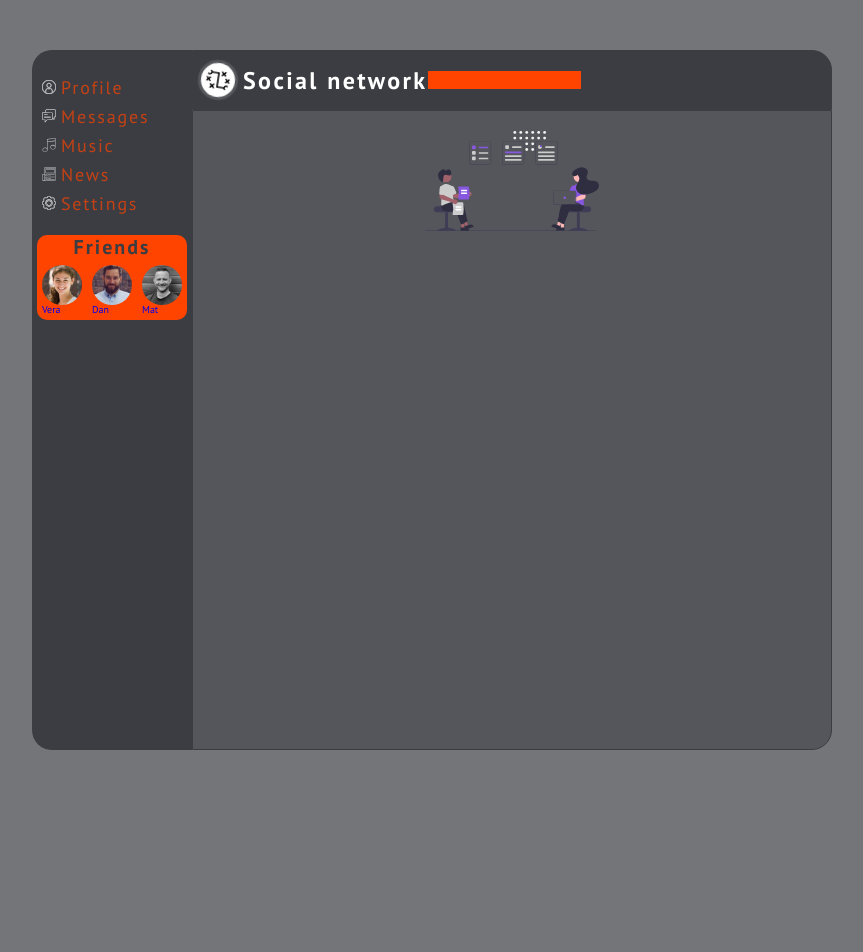
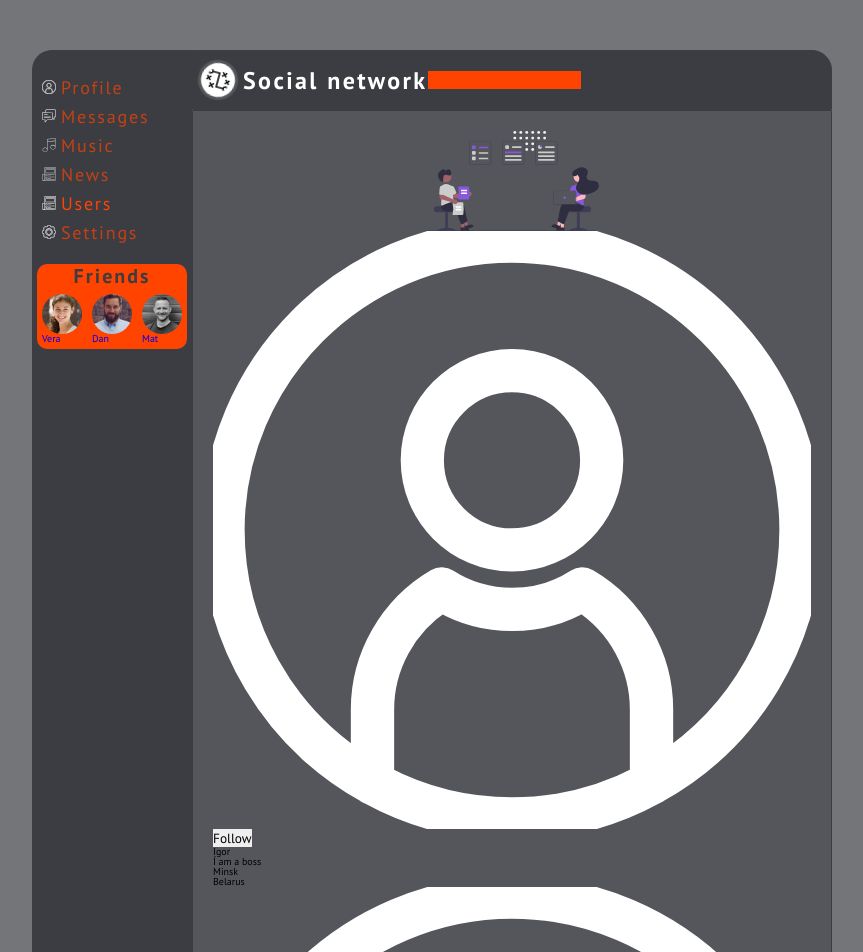
Before and after one commit to gandigap/start-react, a React (Create React App) app in the folder way/: page /users in a window 1280 px wide. Shown: the top 952 px of the page, without its empty margins (208-1071 px from the left). Before the commit the page ends 800 px from the top, so only its background shows below. Built offline with nearby package versions, Linux system fonts and the light colour scheme; the HTML template or start-up script is replaced by a standard one.

Commit message:
feat:add part of users:lesson 49

```diff
--- a/way/src/App.js
+++ b/way/src/App.js
@@ -7,6 +7,7 @@ import Setting from './components/Setting/Setting';
 import News from './components/News/News';
 import Music from './components/Music/Music';
 import SidebarContainer from './components/Sidebar/SidebarContainer';
+import UsersContainer from './components/Users/UsersContainer';
 
 const App = (props) => {
   return (
@@ -22,6 +23,7 @@ const App = (props) => {
         <Route path='/setting' render={() => <Setting />} />
         <Route path='/news' render={() => <News />} />
         <Route path='/music' render={() => <Music />} />
+        <Route path='/users' render={() => <UsersContainer />} />
       </main>
     </div>
 
--- /dev/null
+++ b/way/src/components/Users/Users.jsx
@@ -0,0 +1,25 @@
+let Users = (props) => {
+  return (
+    <div>
+      {
+        props.users.map((user) => <div className='user-content' key={user.id}>
+          <div className='user-content__logo'>
+            <img src={user.photoUrl} alt="" />
+            <button>Follow</button>
+          </div>
+          <div className='user-content__info'>
+            <p>{user.fullName}</p>
+            <p>{user.status}</p>
+            <p>{user.location.city}</p>
+            <p>{user.location.country}</p>
+          </div>
+        </div>)
+      }
+
+
+
+    </div>
+  )
+}
+
+export default Users;
--- /dev/null
+++ b/way/src/components/Users/UsersContainer.jsx
@@ -0,0 +1,26 @@
+import Users from './Users';
+import { connect } from 'react-redux';
+import { followAC, setUsers, unfollowAC } from '../../redux/usersReducer';
+
+let mapStateToProps = (state) => {
+  return {
+    users: state.usersPage.users
+  }
+}
+
+let mapsDispatchToProps = (dispatch) => {
+  return {
+    follow: (userID) => {
+      dispatch(followAC(userID))
+    },
+    unfollow: (userID) => {
+      dispatch(unfollowAC(userID))
+    },
+    setUsers: (users) => {
+      dispatch(setUsers(users))
+    }
+  }
+}
+const SidebarContainer = connect(mapStateToProps, mapsDispatchToProps)(Users)
+
+export default SidebarContainer;
--- a/way/src/redux/reduxStore.js
+++ b/way/src/redux/reduxStore.js
@@ -2,13 +2,15 @@ import { combineReducers, createStore } from 'redux';
 import dialogsReducer from './dialogsReducer';
 import profileReducer from './profileReducer';
 import sidebarReducer from './sidebarReducer';
+import usersReducer from './usersReducer';
 
 
 
 let reducers = combineReducers({
   profilePage: profileReducer,
   messagesPage: dialogsReducer,
-  sidebarPage: sidebarReducer
+  sidebarPage: sidebarReducer,
+  usersPage: usersReducer
 })
 
 let store = createStore(reducers);
--- a/way/src/redux/sidebarReducer.js
+++ b/way/src/redux/sidebarReducer.js
@@ -4,6 +4,7 @@ let initialState = {
     { iconSrc: '/icons/messages.svg', text: 'Messages' },
     { iconSrc: '/icons/music.svg', text: 'Music' },
     { iconSrc: '/icons/news.svg', text: 'News' },
+    { iconSrc: '/icons/news.svg', text: 'Users' },
     { iconSrc: '/icons/settings.svg', text: 'Settings' }
   ],
   sidebarFriends: [
--- /dev/null
+++ b/way/src/redux/usersReducer.js
@@ -0,0 +1,52 @@
+const UNFOLLOW = 'UNFOLLOW';
+const FOLLOW = 'FOLLOW';
+const SET_USERS = 'SET-USERS';
+
+let initialState = {
+  users: [
+    { id: 1, photoUrl: '/icons/user.svg', followed: false, fullName: 'Igor', status: 'Í am a boss', location: { city: 'Minsk', country: 'Belarus' } },
+    { id: 1, photoUrl: '/icons/user.svg', followed: true, fullName: 'Sasha', status: 'Í am a boss too', location: { city: 'Moscow', country: 'Russia' } },
+    { id: 1, photoUrl: '/icons/user.svg', followed: false, fullName: 'Andrey', status: 'Í am a boss giper boss', location: { city: 'Kiev', country: 'Ukarain' } },
+  ],
+  newPostText: ''
+}
+
+const usersReducer = (state = initialState, action) => {
+  switch (action.type) {
+    case FOLLOW:
+      return {
+        ...state,
+        users: state.users.map((user) => {
+          if (user.userID === action.userID) {
+            return { ...user, followed: true }
+          }
+          return user;
+        })
+      };
+    case UNFOLLOW:
+      return {
+        ...state,
+        users: state.users.map((user) => {
+          if (user.userID === action.userID) {
+            return { ...user, followed: false }
+          }
+          return user;
+        })
+      };
+    case SET_USERS:
+      return {
+        ...state,
+        users: [...state.users, ...action.users]
+
+      };
+    default:
+      return state;
+  }
+}
+
+
+export const followAC = (userID) => ({ type: FOLLOW, userID });
+export const unfollowAC = (userID) => ({ type: UNFOLLOW, userID });
+export const setUsers = (users) => ({ type: SET_USERS, users });
+
+export default usersReducer;
```
